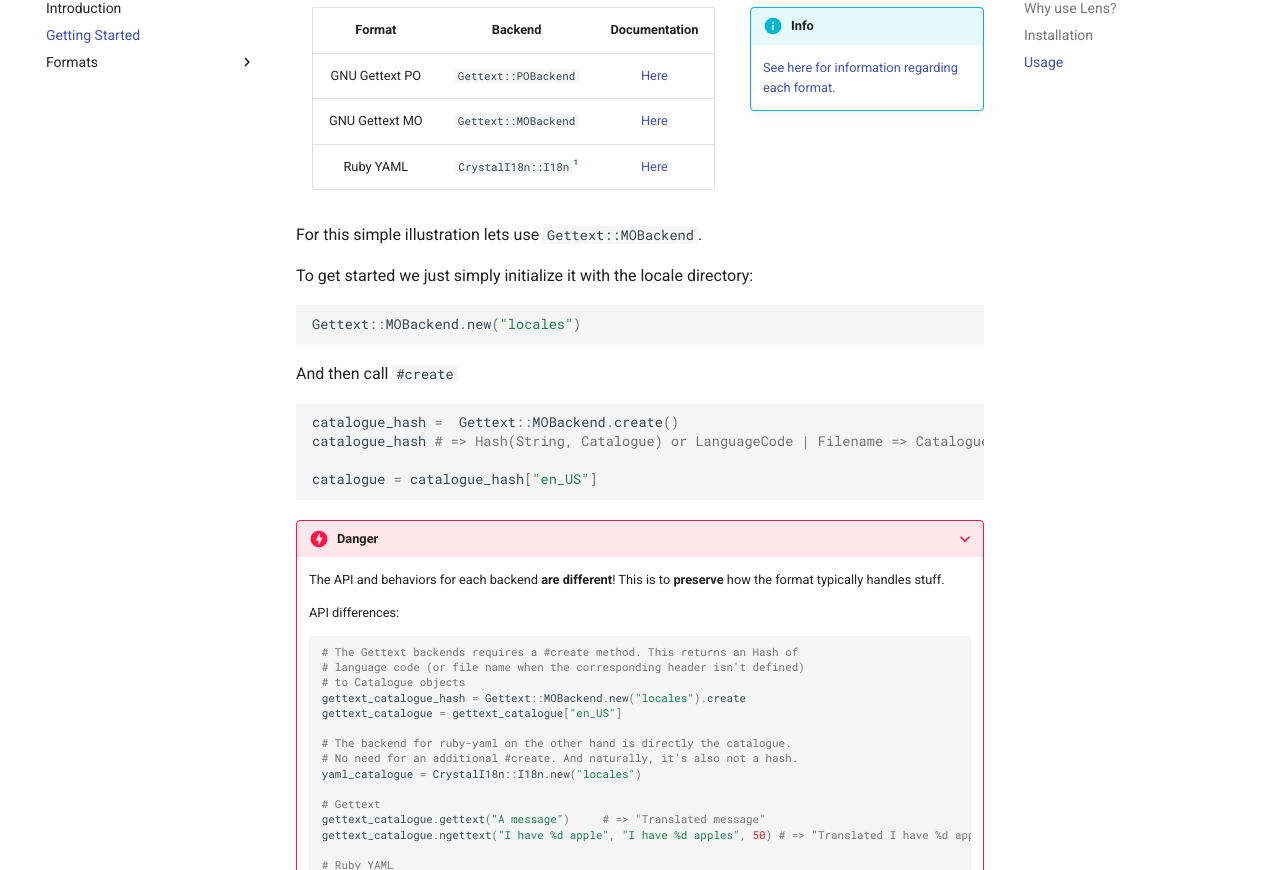
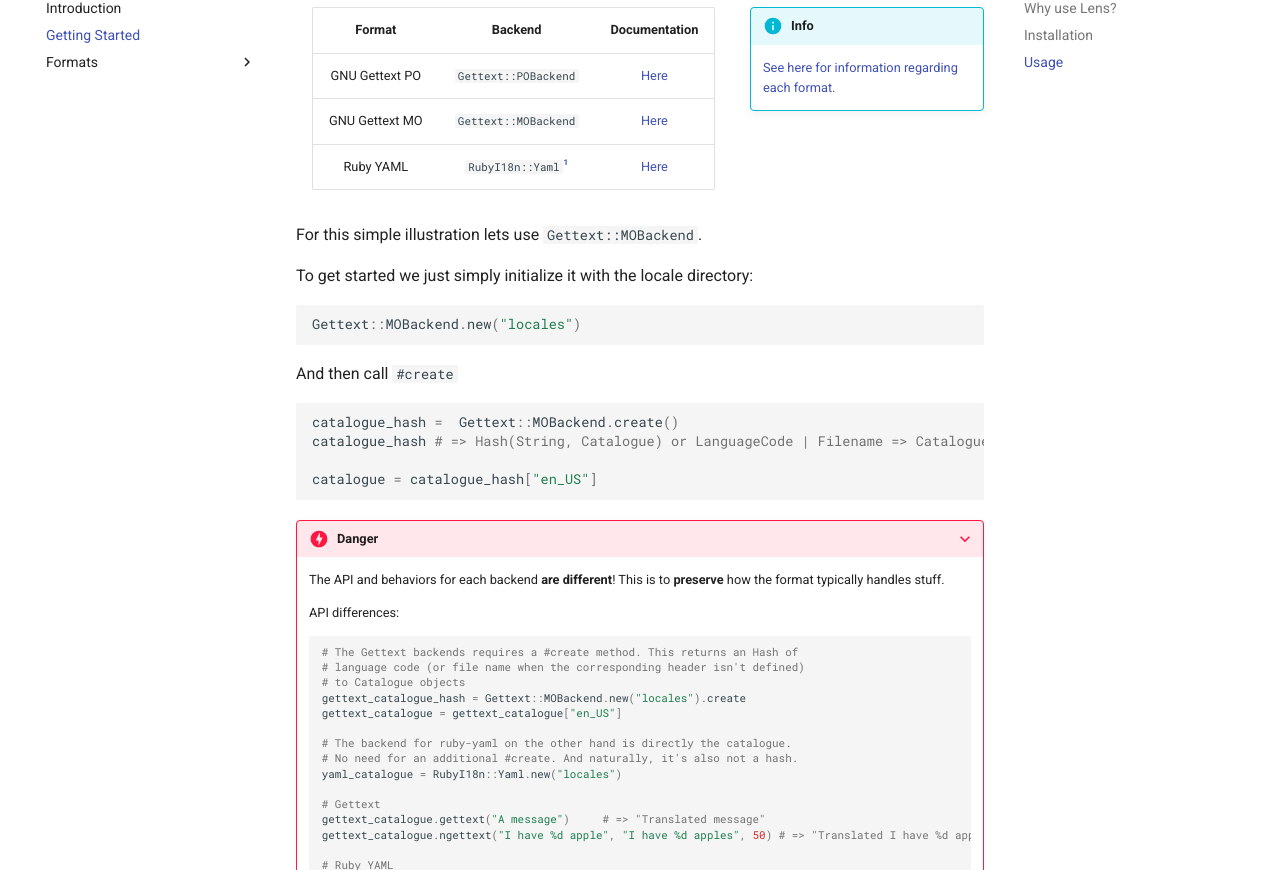
Before and after one commit to syeopite/lens, an MkDocs documentation site: the page built from docs/getting-started.md, in a window 1280 px wide and 1400 px high, scrolled down 852 px. Shown: the part 100-970 px from the top of the window. Built offline with MkDocs 1.6.1 and Material for MkDocs 9.7.7, drawn with Linux system fonts in a browser that asks for light colours; comment, search, counter and statistics services are not loaded; the version menu is left out.

Commit message:
Use new Ruby YAML backend name

```diff
--- a/docs/getting-started.md
+++ b/docs/getting-started.md
@@ -40,7 +40,7 @@ Now we'll select a format!
 |:--------:|:--------:|:----------------:|
 | GNU Gettext PO | `Gettext::POBackend` | [Here](/lens/formats/gnu-gettext)
 | GNU Gettext MO | `Gettext::MOBackend` | [Here](/lens/formats/gnu-gettext)
-| Ruby YAML | `CrystalI18n::I18n`[^1] | [Here](/lens/formats/ruby-yaml)
+| Ruby YAML | `RubyI18n::Yaml`[^1] | [Here](/lens/formats/ruby-yaml)
 
 
 For this simple illustration lets use `Gettext::MOBackend`.
@@ -75,7 +75,7 @@ catalogue = catalogue_hash["en_US"]
 
     # The backend for ruby-yaml on the other hand is directly the catalogue.
     # No need for an additional #create. And naturally, it's also not a hash.
-    yaml_catalogue = CrystalI18n::I18n.new("locales")
+    yaml_catalogue = RubyI18n::Yaml.new("locales")
 
     # Gettext
     gettext_catalogue.gettext("A message")     # => "Translated message"
```
Also changed, not shown: docs/formats/ruby-yaml.md (+2 -4 lines).
